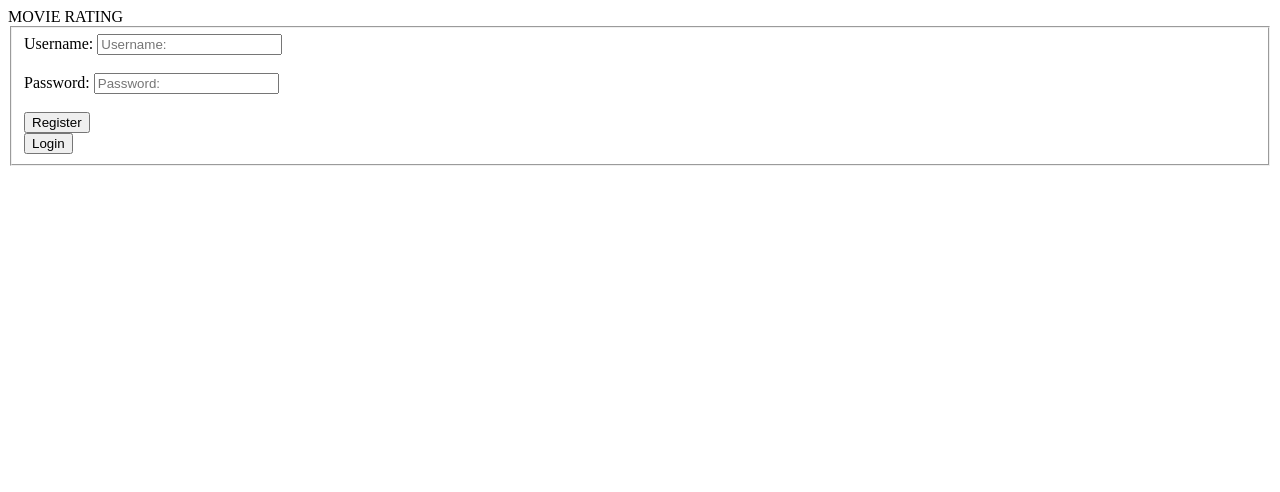
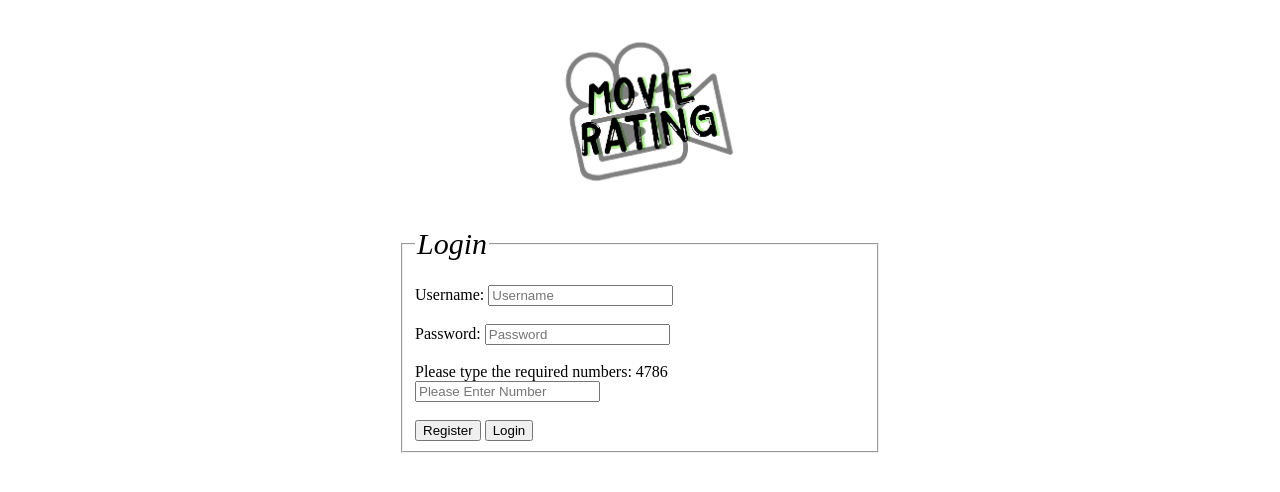
Before and after one commit to DetroittTxP/ReviewMoive-SqlPhpHtml, a PHP site: page /login/login.html in a window 1280 px wide. Shown: the top 492 px of the page. Run offline with PHP 8.4, Linux system fonts and the light colour scheme.

Commit message:
แก้ไขเว็ป + โลโก้ + CSS

```diff
--- a/login/log.css
+++ b/login/log.css
@@ -0,0 +1,20 @@
+form{
+    display: inline-flex;
+}
+
+fieldset{
+    margin: auto;
+    width: 450px;
+    text-align: left;
+
+}
+
+header{
+    position: relative;
+    text-align: center;
+}
+
+legend{
+    font-size: 30px;
+    font-style: italic;
+}
--- a/login/login.html
+++ b/login/login.html
@@ -5,24 +5,27 @@
     <meta name="viewport" content="width=device-width, initial-scale=1.0">
     <meta http-equiv="X-UA-Compatible" content="ie=edge">
     <title>Document</title>
+    <link rel="stylesheet" href="log.css">
 </head>
 <body>
     <header>
-        MOVIE RATING
+        <img src="../img/LogoWeb.png" alt="" height="215px">
     </header>
     <fieldset>
+        <legend>Login</legend><br>
         <label>Username: </label>
-        <input type="text" name="username" placeholder="Username:"><br><br>
+        <input type="text" name="username" placeholder="Username"><br><br>
         <label>Password: </label>
-        <input type="password" name="password"  placeholder="Password:"><br><br>
+        <input type="password" name="password"  placeholder="Password"><br><br>
+        <label>Please type the required numbers: 4786 </label><br>
+        <input type="text" placeholder="Please Enter Number"><br>
+        <br>
         <form action="/register/register.html">
             <input type="submit" value="Register">
         </form>
-        <form action="/ReviewMovie/index3_2.html">
+        <form action="/ReviewMovie/index.php">
             <input type="submit" value="Login">
         </form>
-
-
     </fieldset>
 </body>
 </html>
--- a/register/reg.css
+++ b/register/reg.css
@@ -10,7 +10,6 @@ header{
 
 form{
     text-align: center;
-    padding-top: 50px;
 }
 
 fieldset{
@@ -19,3 +18,8 @@ fieldset{
     text-align: left;
 
 }
+
+legend{
+    font-size: 30px;
+    font-style: italic;
+}
--- a/register/register.html
+++ b/register/register.html
@@ -11,11 +11,11 @@
 </head>
 <body>
         <header>
-            MovieRating
+            <img src="../img/LogoWeb.png" alt="" height="215px">
         </header>
     <form action="RegisterMove.php" method="post">
             <fieldset>
-                <h1>Register</h1>
+                <legend>Register</legend><br>
                 <label>Username: </label>
                 <input type="text" name="username" placeholder="username"> <br><br>
                 <label>Password: </label>
```
